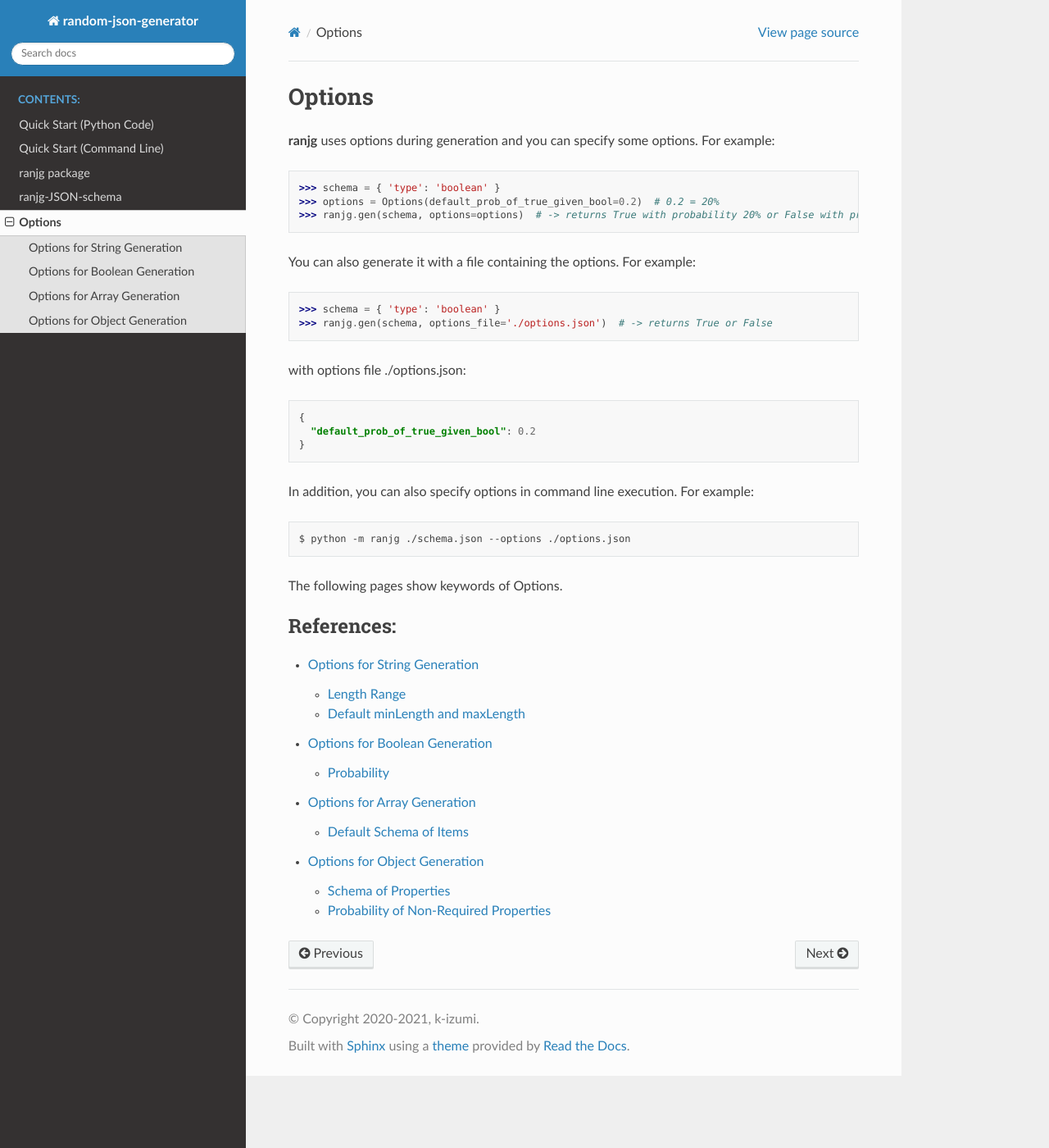
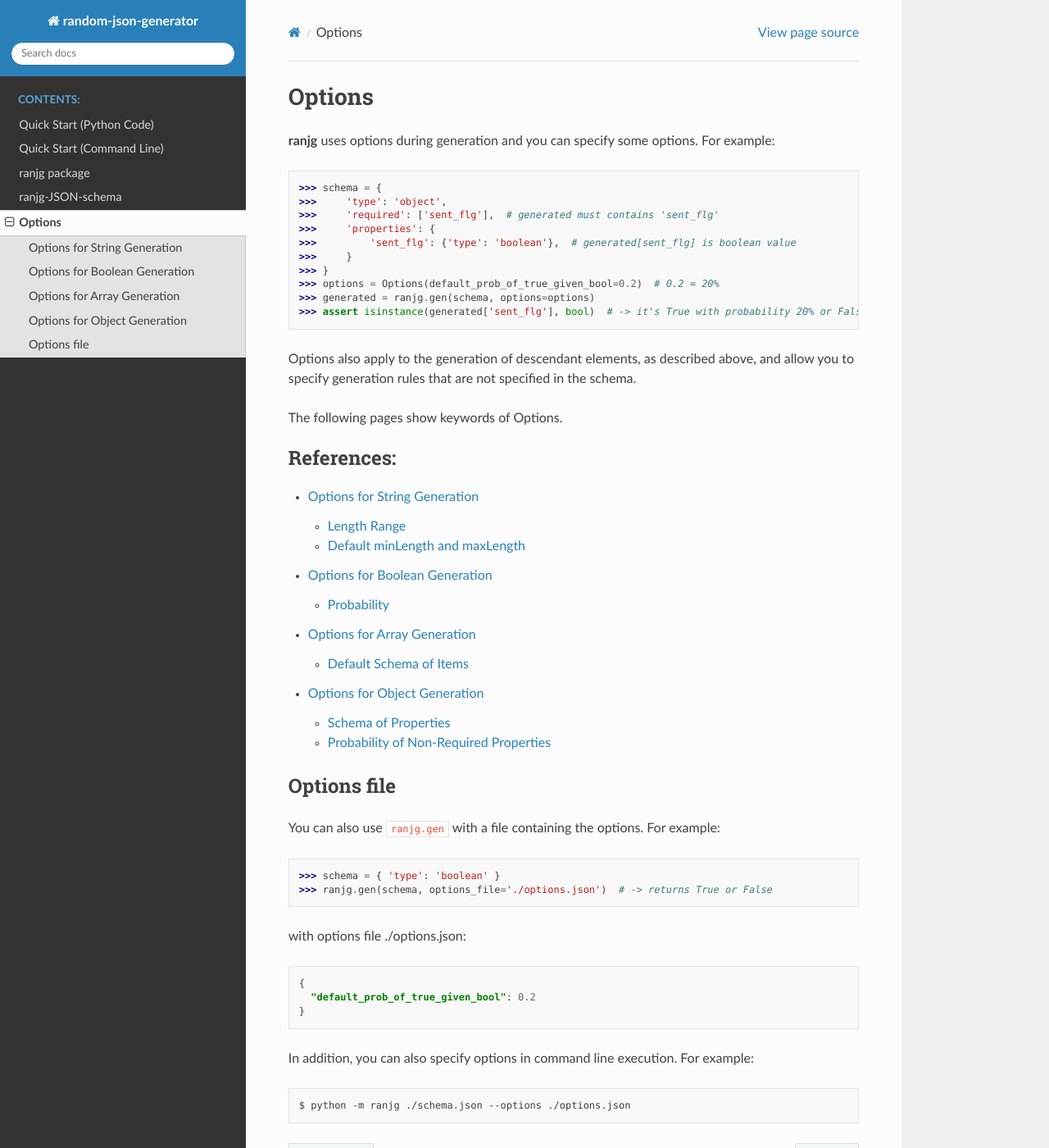
Before and after one commit to unaguna/random-json-generator, a Sphinx documentation site: the page built from sphinx/source/ranjg-options.rst, in a window 1280 px wide and 1400 px high. Shown: the whole window at 82% size. Built offline with Sphinx 7.4.7 and the Read the Docs theme 2.0.0, drawn with Linux system fonts in a browser that asks for light colours.

Commit message:
📝Optionsの概要を加筆

```diff
--- a/sphinx/source/ranjg-options.rst
+++ b/sphinx/source/ranjg-options.rst
@@ -3,11 +3,37 @@ Options
 **ranjg** uses options during generation and you can specify some options.
 For example:
 
->>> schema = { 'type': 'boolean' }
+>>> schema = {
+>>>     'type': 'object',
+>>>     'required': ['sent_flg'],  # generated must contains 'sent_flg'
+>>>     'properties': {
+>>>         'sent_flg': {'type': 'boolean'},  # generated[sent_flg] is boolean value
+>>>     }
+>>> }
 >>> options = Options(default_prob_of_true_given_bool=0.2)  # 0.2 = 20%
->>> ranjg.gen(schema, options=options)  # -> returns True with probability 20% or False with probability 80%
+>>> generated = ranjg.gen(schema, options=options)
+>>> assert isinstance(generated['sent_flg'], bool)  # -> it's True with probability 20% or False with probability 80%
 
-You can also generate it with a file containing the options.
+Options also apply to the generation of descendant elements, as described above, and allow you to specify
+generation rules that are not specified in the schema.
+
+
+The following pages show keywords of Options.
+
+.. toctree::
+   :maxdepth: 2
+   :caption: References:
+
+   ranjg-options_string
+   ranjg-options_boolean
+   ranjg-options_array
+   ranjg-options_object
+
+
+Options file
+------------
+
+You can also use ``ranjg.gen`` with a file containing the options.
 For example:
 
 >>> schema = { 'type': 'boolean' }
```
Also changed, not shown: other parts of sphinx/source/ranjg-options.rst (+0 -14 lines).
